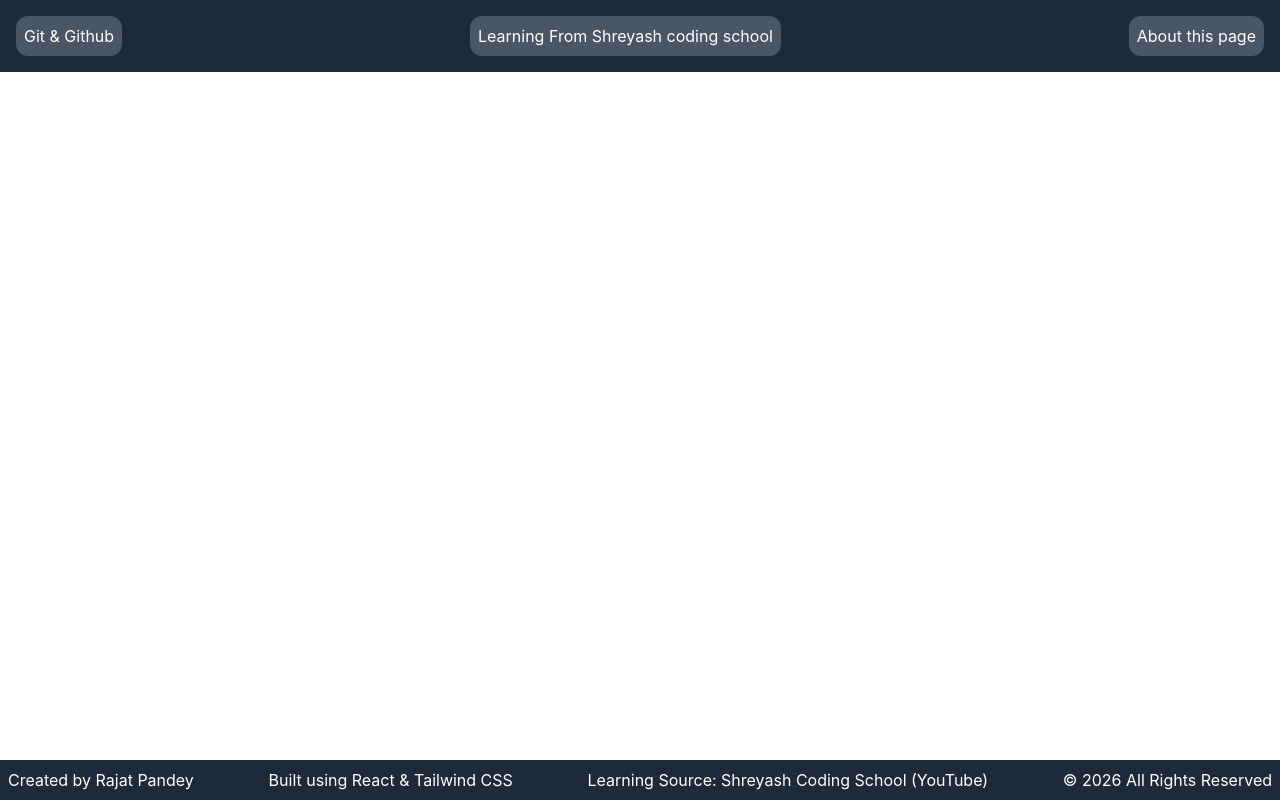
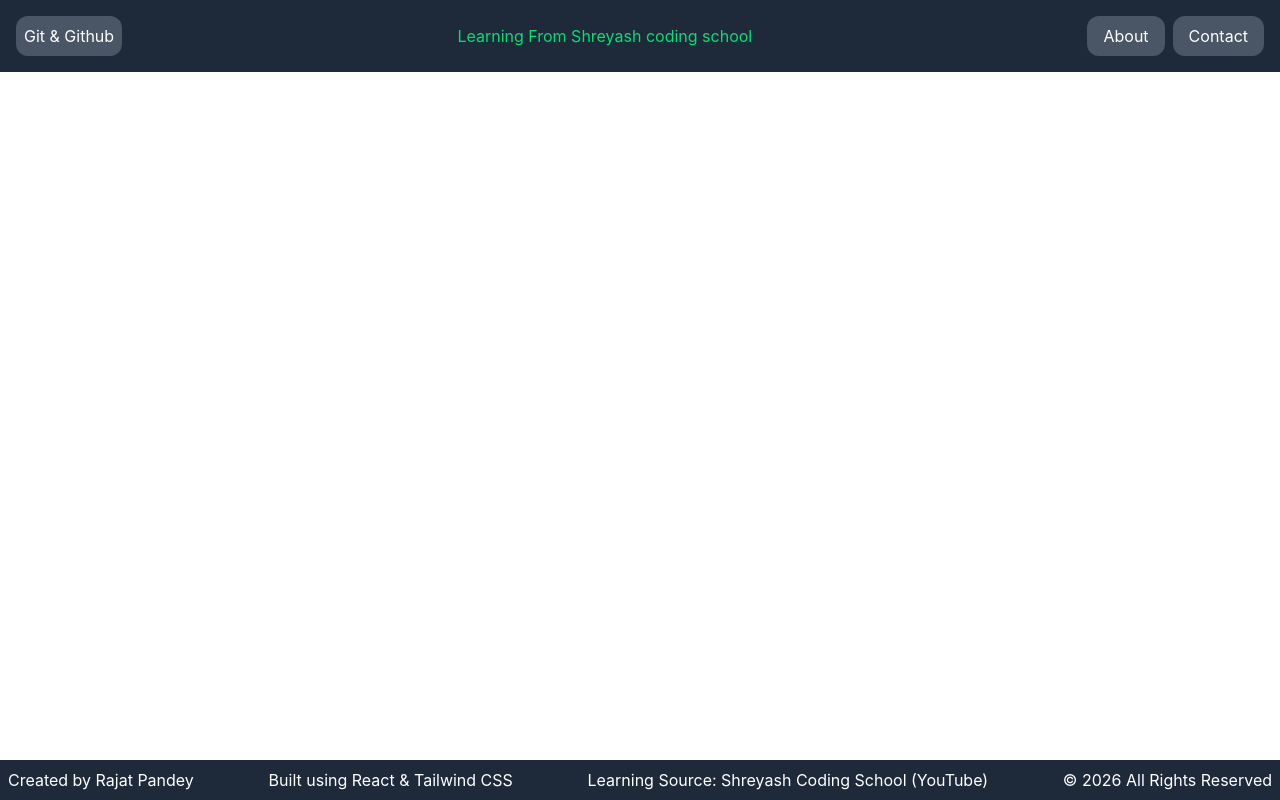
Before and after one commit to RajatPandey10/Git_Learning, a React (Vite) app: page /contact in a window 1280 px wide. Built offline with nearby package versions, Linux system fonts and the light colour scheme.

Commit message:
Added Contact Component

```diff
--- a/src/App.jsx
+++ b/src/App.jsx
@@ -3,6 +3,7 @@ import Navbar from './Components/Navbar.jsx';
 import About from './Components/About.jsx';
 import Home from './Components/Home.jsx';
 import Footer from './Components/Footer.jsx';
+import Contact from './Components/Contact.jsx';
 import {Routes,Route} from "react-router-dom";
 import './App.css'
 
@@ -16,8 +17,10 @@ function App() {
         <Navbar />
         <main className="flex-1">
           <Routes>
+
             <Route path='/' element={<Home/>} />
             <Route path="/about" element = {<About />} />
+            <Route path='/contact' element = {<Contact/>}/>
           </Routes>
         </main>
 
--- /dev/null
+++ b/src/Components/Contact.jsx
@@ -0,0 +1,7 @@
+const Contact = ()=>{
+    return <>
+        <div></div>
+    </>
+}
+
+export default Contact
--- a/src/Components/Navbar.jsx
+++ b/src/Components/Navbar.jsx
@@ -2,9 +2,14 @@ import {Link} from "react-router-dom";
 const Navbar = ({name})=>{
     return <>
         <div className="flex justify-between bg-gray-800 text-white p-4">
-            <h1 className="bg-gray-600 p-2 rounded-xl ">Git & Github</h1>
-            <h1 className="bg-gray-600 p-2 rounded-xl">Learning From Shreyash coding school</h1>
-            <Link to='/about' className="bg-gray-600 p-2 rounded-xl">About this page</Link>
+            <Link to='/' className="bg-gray-600 p-2 rounded-xl ">Git & Github</Link>
+            <h1 className=" p-2 rounded-xl text-green-400">Learning From Shreyash coding school</h1>
+
+            <div className='flex gap-2'>
+                 <Link to='/about' className="bg-gray-600 p-2 rounded-xl px-4">About</Link>
+                <Link to='/contact' className="bg-gray-600 p-2 rounded-xl px-4">Contact</Link>
+
+            </div>
         </div>
     </>
 }
```
